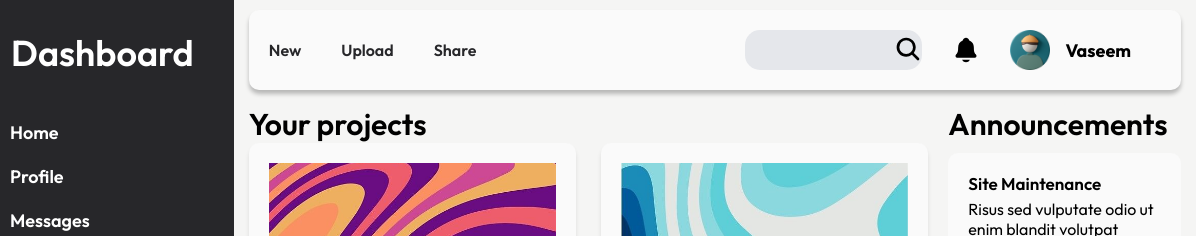
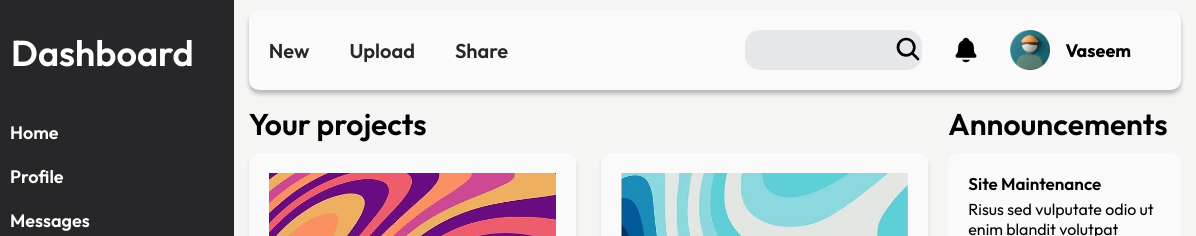
Before and after one commit to vaseemGit7/admin-dashboard, a plain HTML site: page index.html in a window 1280 px wide. Shown: the top 236 px of the page, 84-1280 px from the left. Drawn offline with nearby package versions, Linux system fonts and the light colour scheme.

Commit message:
Make minor changes

```diff
--- a/styles.css
+++ b/styles.css
@@ -52,7 +52,7 @@ body{
 .nav li a{
     text-decoration: none;
     color: #27272A;
-    font-size: 1.6rem;
+    font-size: 2rem;
     font-weight: 600;
 }
 
@@ -168,6 +168,7 @@ ion-icon{
     grid-template-columns: 4fr 1fr;
     grid-template-rows: auto;
     gap: 20px;
+    padding-bottom: 30px;
 }
 
 .container-title{
@@ -250,7 +251,7 @@ ion-icon{
     gap: 50px;
 }
 
-.announcement-container, .trending-container{
+.announcement-container, .trending-container, .project-container{
     display: grid;
     grid-template-rows: max-content max-content;
     gap: 10px;
```
